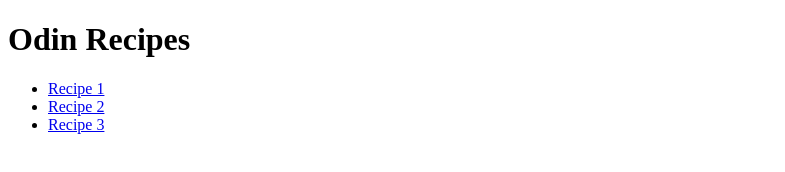
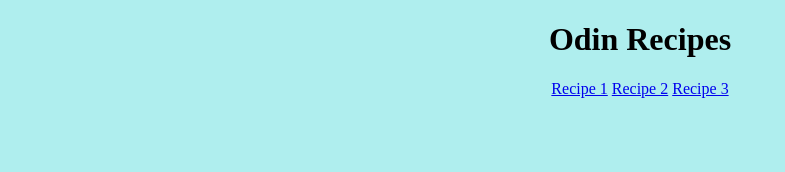
Before and after one commit to troglowdyte/odin-recipes, a plain HTML site: page index.html in a window 1280 px wide. Shown: the whole page, without its empty margins (0-785 px from the left). Drawn offline with Linux system fonts and the light colour scheme.

Commit message:
add background color and center elements on page

```diff
--- a/index.html
+++ b/index.html
@@ -4,14 +4,17 @@
     <head>
         <meta charset="UTF-8">
         <title>Odin Recipes</title>
+        <link rel="stylesheet" type="text/css" href="main.css">
     </head>
 
     <body>
-        <h1>Odin Recipes</h1>
-        <ul>
-            <li><a href="./recipes/mushroom-stew.html">Recipe 1</a></li>
-            <li><a href="./recipes/cake.html">Recipe 2</a></li>
-            <li><a href="./recipes/cookie.html">Recipe 3</a></li>
-        </ul>
+        <div class="container">
+            <h1>Odin Recipes</h1>
+            <div class="recipe-list">
+                <a href="./recipes/mushroom-stew.html">Recipe 1</a>
+                <a href="./recipes/cake.html">Recipe 2</a>
+                <a href="./recipes/cookie.html">Recipe 3</a>
+            </div>
+        </div>
     </body>
 </html>
--- a/main.css
+++ b/main.css
@@ -0,0 +1,7 @@
+body {
+    background-color: #AFEEEE;
+}
+
+.container {
+    text-align: center;
+}
```
